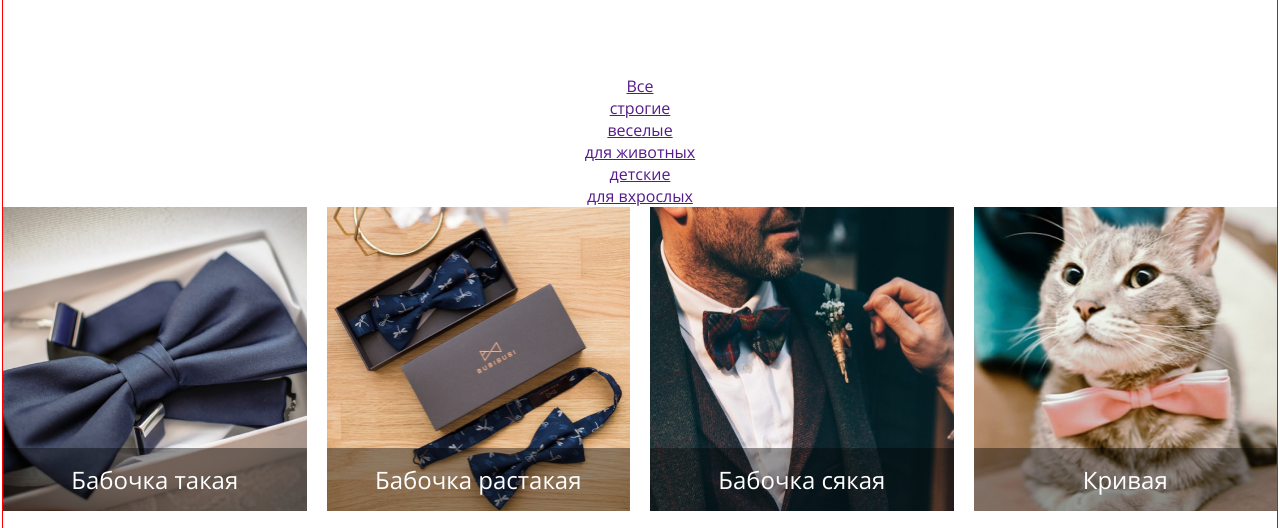
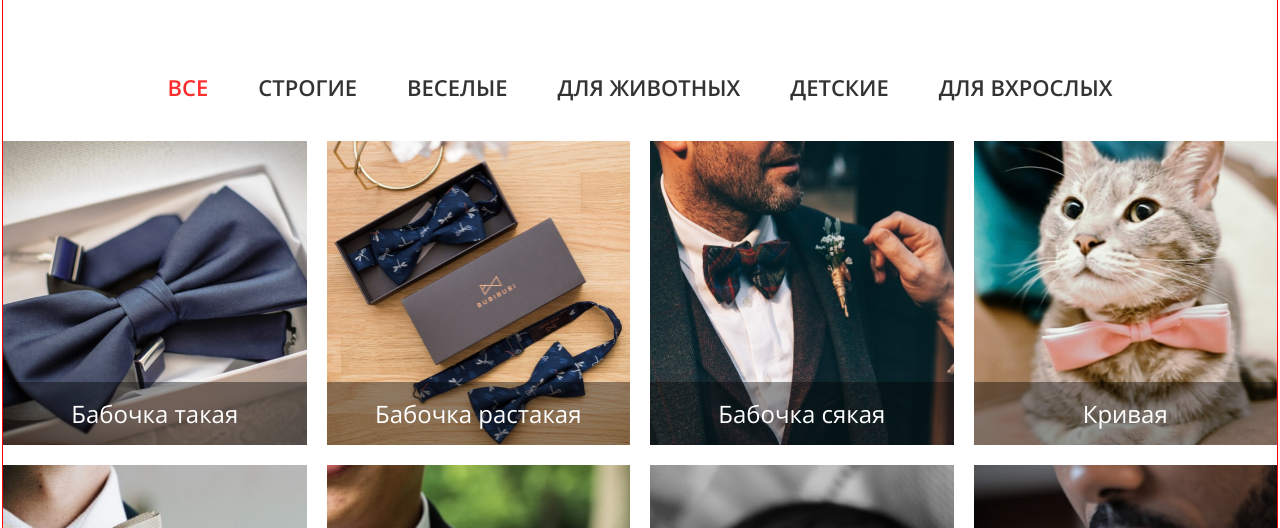
Before and after one commit to EvgeniyaEkimova/butterfly-shop-ekimova, a website: page www/catalog.html in a window 1280 px wide. Shown: the part 240-768 px from the top of the page. Drawn offline with Linux system fonts and the light colour scheme.

Commit message:
начала делать страницу каталога

```diff
--- /dev/null
+++ b/src/styles/blocks/_filter.scss
@@ -0,0 +1,18 @@
+.filter {
+  display: flex;
+  gap: 50px;
+  margin-bottom: 40px;
+  justify-content: center;
+  align-items: center;
+
+}
+
+.filter-item a {
+  font-family: $font;
+  font-size: 22px;
+  line-height: 24px;
+  font-weight: 600;
+  color: rgb(0, 0, 0, 0.80);
+  text-decoration: none;
+  text-transform: uppercase;
+}
--- a/src/styles/style.scss
+++ b/src/styles/style.scss
@@ -10,6 +10,7 @@
 @import "blocks/_promo";
 @import "blocks/_btn";
 @import "blocks/_catalog";
+@import "blocks/_filter";
 @import "blocks/_order";
 @import "blocks/_form";
 @import "blocks/_footer";
--- a/www/catalog.html
+++ b/www/catalog.html
@@ -12,7 +12,7 @@
   <header class="header">
     <div class="header-inner">
       <div class="header-wrap">
-        <a href="#" class="header-logo">Butterfly</a>
+        <a href="index.html" class="header-logo">Butterfly</a>
         <nav class="menu">
           <ul>
             <li>
@@ -36,25 +36,24 @@
     <section class="catalog">
       <div class="catalog-inner">
         <h2 class="catalog-title">Наши работы</h2>
-
         <div class="filter">
           <div class="filter-item">
-            <a href="" class="filter-link">Все</a>
+            <a href="" class="filter-link" style="color: #FF2D2D;">Все</a>
           </div>
-          <div class="catalog-item__text">
-            <a href="" class="catalog-filter">строгие</a>
+          <div class="filter-item">
+            <a href="" class="filter-link">строгие</a>
           </div>
-          <div class="catalog-item__text">
-            <a href="" class="catalog-filter">веселые</a>
+          <div class="filter-item">
+            <a href="" class="filter-link">веселые</a>
           </div>
-          <div class="catalog-item__text">
-            <a href="" class="catalog-filter">для животных</a>
+          <div class="filter-item">
+            <a href="" class="filter-link">для животных</a>
           </div>
-          <div class="catalog-item__text">
-            <a href="" class="catalog-filter">детские</a>
+          <div class="filter-item">
+            <a href="" class="filter-link">детские</a>
           </div>
-          <div class="catalog-item__text">
-            <a href="" class="catalog-filter">для вхрослых</a>
+          <div class="filter-item">
+            <a href="" class="filter-link">для вхрослых</a>
           </div>
         </div>
 
@@ -179,7 +178,7 @@
         </form>
       </div>
     </section>
-    <section class="footer">
+    <footer class="footer">
       <div class="footer-inner">
         <a href="" class="footer-logo">Butterfly</a>
         <a href="tel:+78128008080" class="footer-phone">+7 812 800-80-80</a>
@@ -195,7 +194,7 @@
           </li>
         </ul>
       </div>
-    </section>
+    </footer>
   </main>
   <script src="scripts/script.js"></script>
 </body>
```
Also changed, not shown: www/style/style.css.
